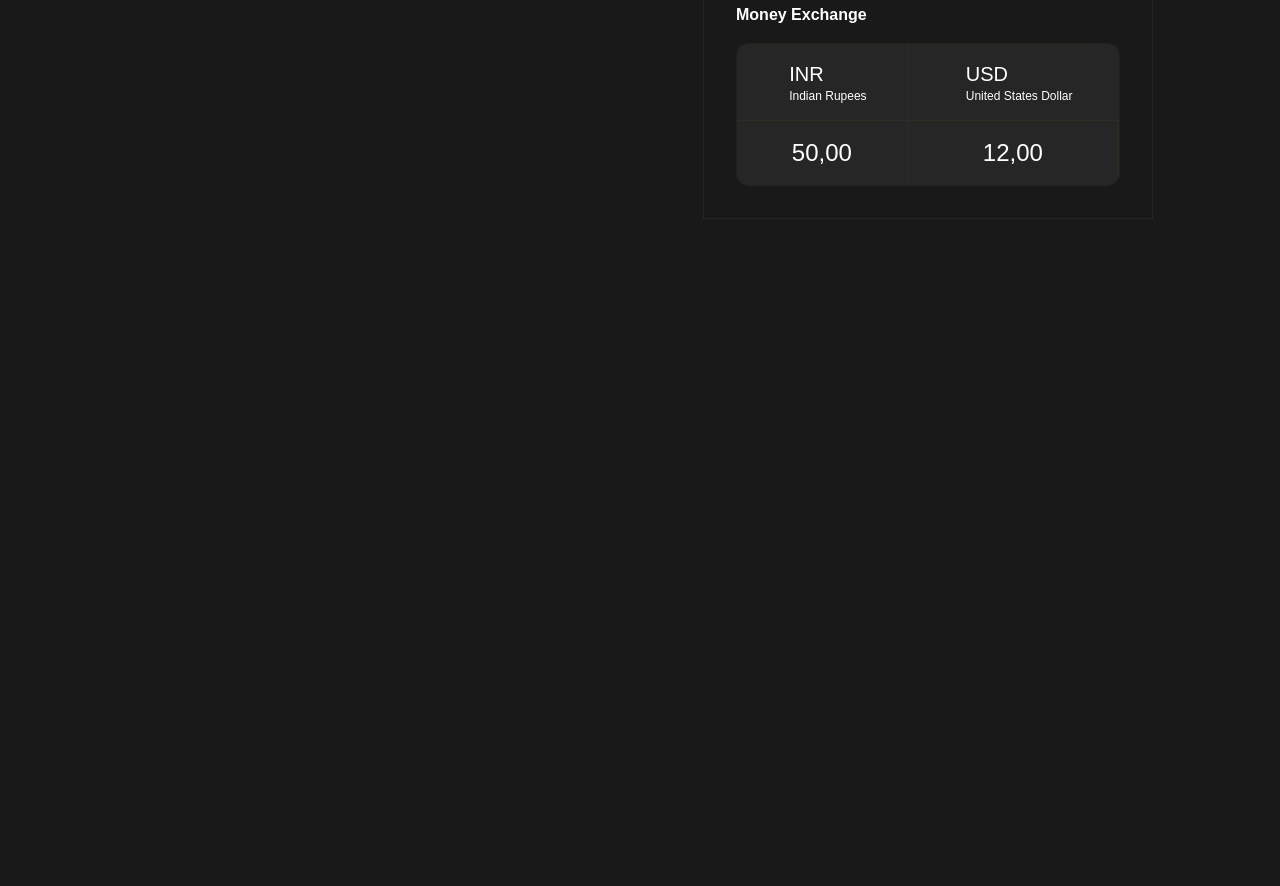
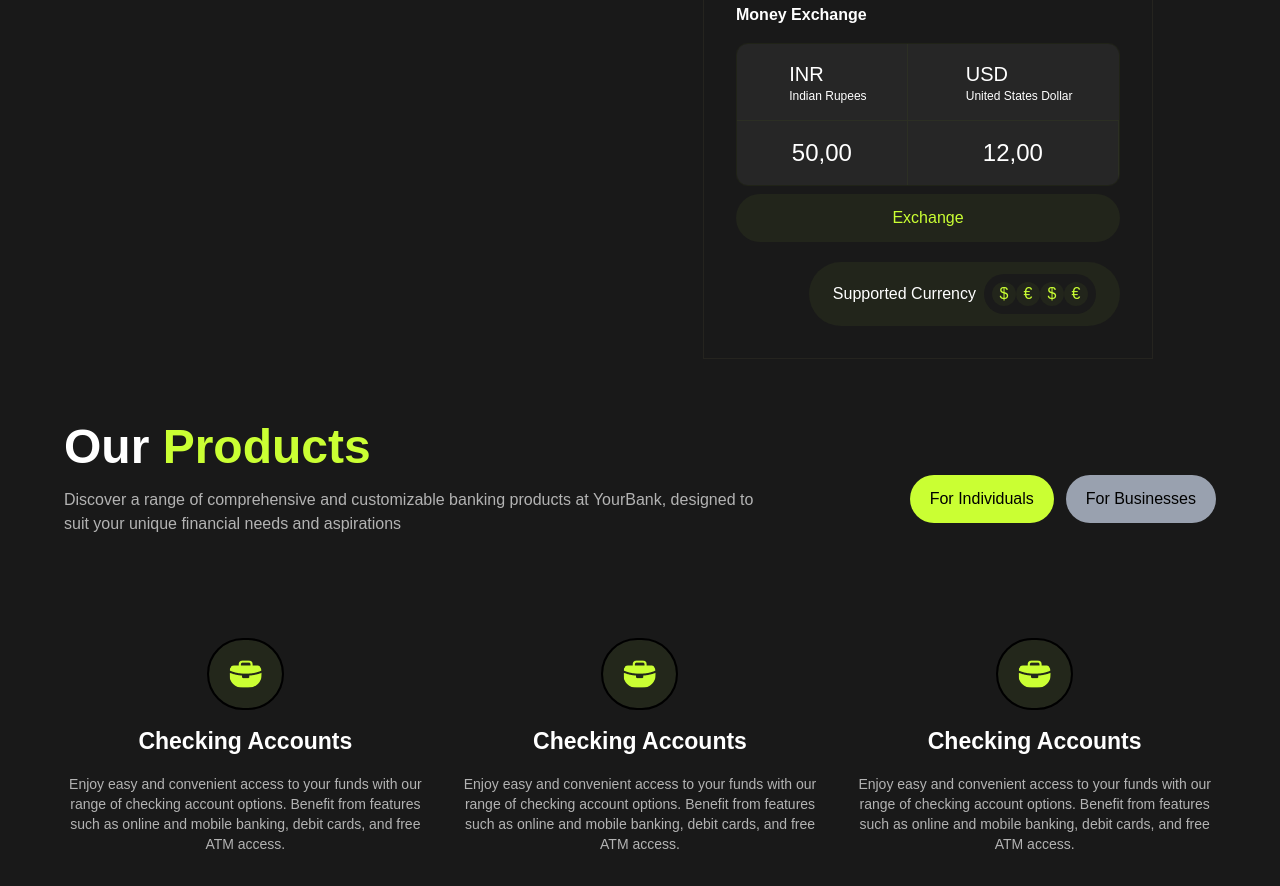
Before and after one commit to Monir1231/Bank-Projcet, a website built with Vite: page index.html in a window 1280 px wide. Shown: the part 477-1363 px from the top of the page. Before the commit the page ends 800 px from the top, so only its background shows below. Built offline with nearby package versions, Linux system fonts and the light colour scheme; files whose address does not match are found by name.

Commit message:
bank-site

```diff
--- a/index.html
+++ b/index.html
@@ -106,9 +106,9 @@
             </div>
 
             <!-- card  -->
-            <div
-                class="bg-[#1A1A1A00] outline outline-amber-200/5 p-8 w-full max-w-md mt-12 md:mt-0 relative z-0 md:mr-16 ">
-                <div>
+                <div
+                        class="bg-[#1A1A1A00] outline outline-amber-200/5 p-8 w-full max-w-md mt-12 md:mt-0 relative z-0 md:mr-16 ">
+                        <div>
                     <h3 class="text-white font-black mb-4 ">Your Transactions</h3>
                     <div class="space-y-2">
                         <div class="flex justify-between items-center px-4 py-4">
@@ -224,7 +224,6 @@
                                         </td>
 
 
-
                                     </tr>
 
 
@@ -233,9 +232,91 @@
                             </div>
                         </div>
 
+                        <div class="w-full flex justify-center items-center ">
+                            <button class="text-[#CAFF33] pt-3 py-3 bg-[#22251B] hover:text-black rounded-full cursor-pointer hover:bg-gray-300 hover:transition-all duration-300 hover:scale-105 w-full">Exchange</button>
+                        </div>
+
                     </div>
-                </div>
+
+                      <div class="flex items-center justify-end mt-5">
+                        <div class="bg-[#22251B] rounded-full px-6 py-3 flex items-center">
+                            <span class="text-white text mr-2">Supported Currency</span>
+                            <div class="bg-[#1a1a1a] rounded-full px-2 py-2 flex items-center">
+
+                                <span class="text-[#CAFF33] bg-[#22251b] w-6 h-6 rounded-full flex items-center justify-center">$</span>
+
+                                 <span class="text-[#CAFF33] bg-[#22251b] w-6 h-6 rounded-full flex items-center justify-center">€</span>
+
+                                  <span class="text-[#CAFF33] bg-[#22251b] w-6 h-6 rounded-full flex items-center justify-center">$</span>
+
+                                   <span class="text-[#CAFF33] bg-[#22251b] w-6 h-6 rounded-full flex items-center justify-center">€</span>
+
+
+                            </div>
+                        </div>
+
+                    </div>
+                 </div>
     </main>
+
+    <!-- Our Products part -->
+     <section>
+       <div class=" md:flex md:justify-between text-center md:text-left items-center w-full md:mb-6">
+         <div class=" md:w-[60%] md:my-12 my-6">
+            <h3 class="md:text-[48px] text-3xl text-white font-semibold my-3" >Our <span class="text-[#CAFF33]">Products</span></h3>
+            <p class=" md:text-base text-sm text-[#B3B3B3]">Discover a range of comprehensive and customizable banking products at YourBank, designed to suit your unique financial needs and aspirations</p>
+         </div>
+
+            <div class="md:w-[40%] ">
+         <div class=" flex md:mt-14 md:my-0 my-8  gap-3 md:justify-end justify-center">
+            <button class="my-btn md:text-base text-sm ">For Individuals</button>
+            <button class="my-btn md:text-base text-sm bg-gray-400">For Businesses</button>
+         </div>
+         </div>
+       </div>
+
+       <!-- card part -->
+
+       <section class="grid grid-cols-12 mt-14 md:gap-8">
+
+         <div class="md:col-span-4  col-span-12">
+             <div class="text-center mb-8">
+
+                    <img src="images/briefcase.fill.png" alt="" class="flex items-center justify-items-center bg-[#23271B] w-fit p-5 rounded-full outline-2 mx-auto mb-4">
+
+                 <h4 class="text-[23px] text-white font-semibold mb-4">Checking Accounts</h4>
+                 <p class=" md:text-sm text-sm text-[#B3B3B3]">Enjoy easy and convenient access to your funds with our range of checking account options. Benefit from features such as online and mobile banking, debit cards, and free ATM access.</p>
+
+             </div>
+         </div>
+
+          <div class="md:col-span-4  col-span-12 ">
+             <div class="text-center mb-8">
+
+                    <img src="images/briefcase.fill.png" alt="" class="flex items-center justify-items-center bg-[#23271B] w-fit p-5 rounded-full outline-2 mx-auto mb-4">
+
+                 <h4 class="text-[23px] text-white font-semibold mb-4">Checking Accounts</h4>
+                 <p class=" md:text-sm text-sm text-[#B3B3B3]">Enjoy easy and convenient access to your funds with our range of checking account options. Benefit from features such as online and mobile banking, debit cards, and free ATM access.</p>
+
+             </div>
+         </div>
+
+
+          <div class="md:col-span-4  col-span-12">
+             <div class="text-center mb-8">
+
+                    <img src="images/briefcase.fill.png" alt="" class="flex items-center justify-items-center bg-[#23271B] w-fit p-5 rounded-full outline-2 mx-auto mb-4">
+
+                 <h4 class="text-[23px] text-white font-semibold mb-4">Checking Accounts</h4>
+                 <p class=" md:text-sm text-sm text-[#B3B3B3]">Enjoy easy and convenient access to your funds with our range of checking account options. Benefit from features such as online and mobile banking, debit cards, and free ATM access.</p>
+
+             </div>
+         </div>
+
+       </section>
+
+     </section>
+      <!-- Our Products end -->
 
     <!-- js part -->
 
--- a/style.css
+++ b/style.css
@@ -10,6 +10,9 @@ body{
     .nav-link{
         @apply text-white hover:text-[#747070] transition ;
     }
+    .my-btn{
+        @apply bg-[#CAFF33] text-black border-none rounded-full py-3  px-6 md:px-5 text-center hover:bg-[#B3B3B3] hover:transition-all hover:cursor-pointer hover:scale-105 duration-300;
+    }
 }
 
 body{
```
Also changed, not shown: images/briefcase.fill.png (added).
